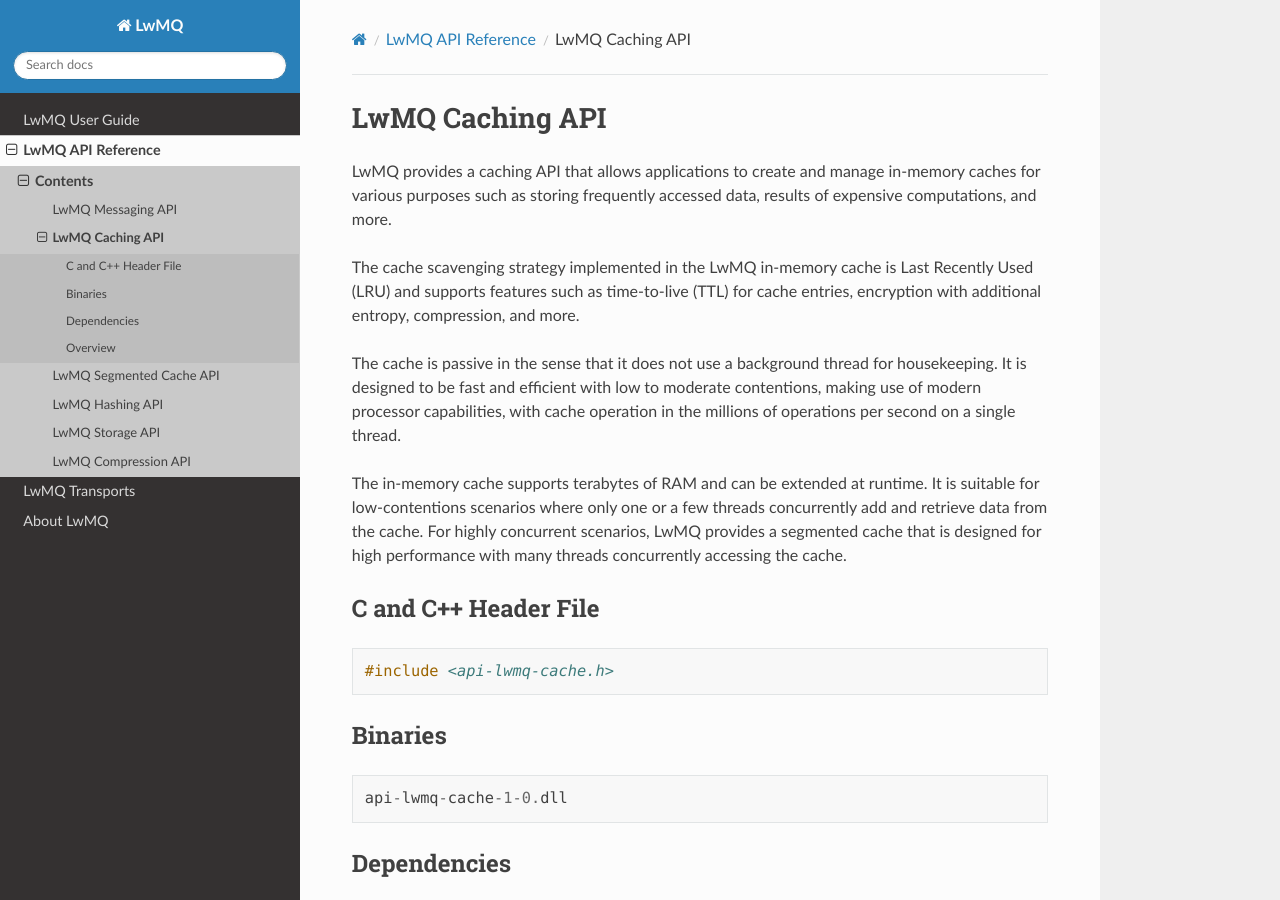
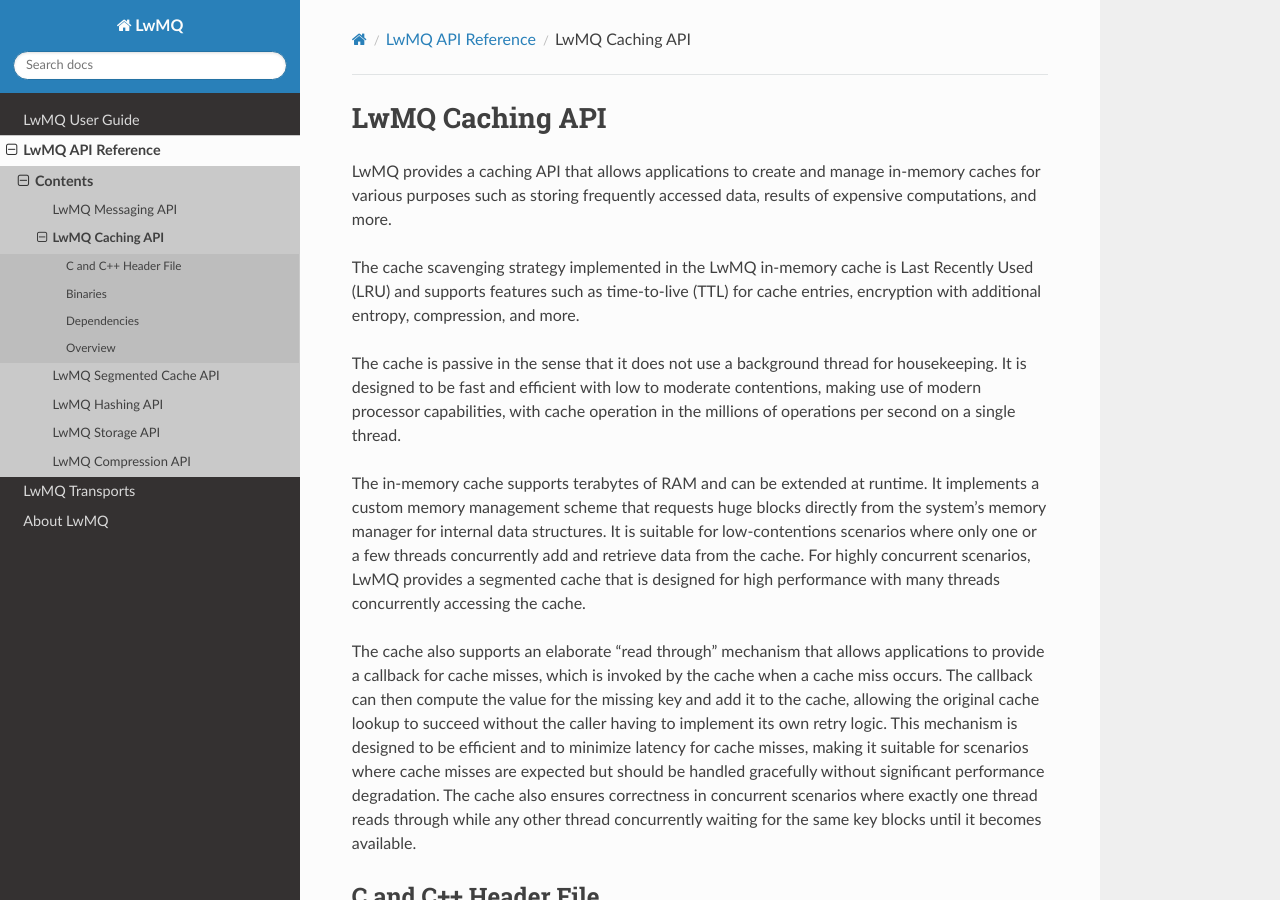
Before and after one commit to axelriet/LwMQ.net, a Sphinx documentation site: the page built from docs/api/caching.rst, in a window 1280 px wide and 900 px high. Built offline with Sphinx 7.4.7 and the Read the Docs theme 3.1.0, drawn with Linux system fonts in a browser that asks for light colours.

Commit message:
More cache details.

```diff
--- a/docs/api/caching.rst
+++ b/docs/api/caching.rst
@@ -8,7 +8,9 @@
 
 The cache is passive in the sense that it does not use a background thread for housekeeping. It is designed to be fast and efficient with low to moderate contentions, making use of modern processor capabilities, with cache operation in the millions of operations per second on a single thread.
 
-The in-memory cache supports terabytes of RAM and can be extended at runtime. It is suitable for low-contentions scenarios where only one or a few threads concurrently add and retrieve data from the cache. For highly concurrent scenarios, LwMQ provides a segmented cache that is designed for high performance with many threads concurrently accessing the cache.
+The in-memory cache supports terabytes of RAM and can be extended at runtime. It implements a custom memory management scheme that requests huge blocks directly from the system's memory manager for internal data structures. It is suitable for low-contentions scenarios where only one or a few threads concurrently add and retrieve data from the cache. For highly concurrent scenarios, LwMQ provides a segmented cache that is designed for high performance with many threads concurrently accessing the cache.
+
+The cache also supports an elaborate "read through" mechanism that allows applications to provide a callback for cache misses, which is invoked by the cache when a cache miss occurs. The callback can then compute the value for the missing key and add it to the cache, allowing the original cache lookup to succeed without the caller having to implement its own retry logic. This mechanism is designed to be efficient and to minimize latency for cache misses, making it suitable for scenarios where cache misses are expected but should be handled gracefully without significant performance degradation. The cache also ensures correctness in concurrent scenarios where exactly one thread reads through while any other thread concurrently waiting for the same key blocks until it becomes available.
 
 C and C++ Header File
 =====================
--- a/docs/api/segmented-cache.rst
+++ b/docs/api/segmented-cache.rst
@@ -10,7 +10,7 @@
 
 The segmented cache supports up to 1,024 segments, and each segment can hold millions of entries. By creating as many segments as available CPU cores, up to 1,024, contentions are minimized and the cache througput can reach hundreds of millions of lookups per second, only subject to memory bandwidth, available CPU cores, and cache entry sizes.
 
-The segmented cache supports terabytes of RAM and the number of entries it holdscan be extended at runtime. The segmented cache is suitable for highly concurrent scenarios where many threads concurrently add and retrieve cache entries, and where the key distribution is reasonably uniform or can be made uniform through the choice of partitioning bits in the key. In such scenarios, LwMQ'a segmented cache is many times faster than existing popular "O(1)" in-memory LRU caches, easily surpassing 100 million operations/sec on common server hardware with full LRU and TTL operations, assuming uniformly distributed keys.
+The segmented cache supports terabytes of RAM and the number of entries it holdscan be extended at runtime.  It implements a custom memory management scheme that requests huge blocks directly from the system's memory manager for internal data structures.  The segmented cache is suitable for highly concurrent scenarios where many threads concurrently add and retrieve cache entries, and where the key distribution is reasonably uniform or can be made uniform through the choice of partitioning bits in the key. In such scenarios, LwMQ'a segmented cache is many times faster than existing popular "O(1)" in-memory LRU caches, easily surpassing 100 million operations/sec on common server hardware with full LRU and TTL operations, assuming uniformly distributed keys.
 
 The cache also supports an elaborate "read through" mechanism that allows applications to provide a callback for cache misses, which is invoked by the cache when a cache miss occurs. The callback can then compute the value for the missing key and add it to the cache, allowing the original cache lookup to succeed without the caller having to implement its own retry logic. This mechanism is designed to be efficient and to minimize latency for cache misses, making it suitable for scenarios where cache misses are expected but should be handled gracefully without significant performance degradation. The cache also ensures correctness in concurrent scenarios where exactly one thread reads through while any other thread concurrently waiting for the same key blocks until it becomes available.
 
```
